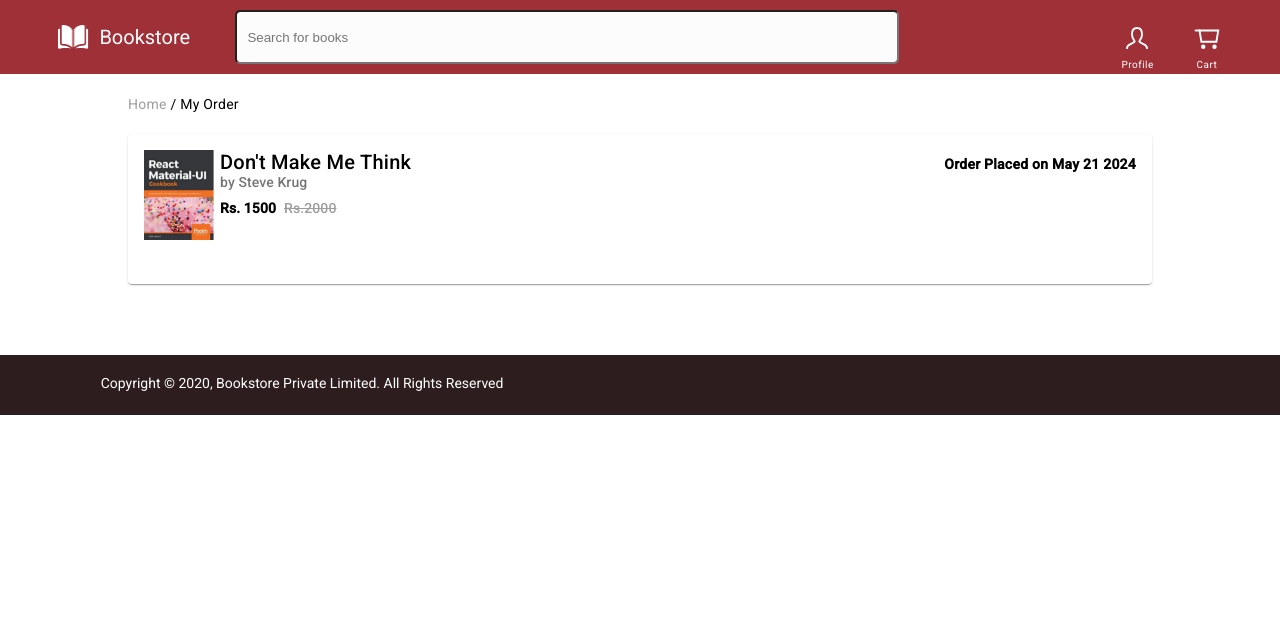
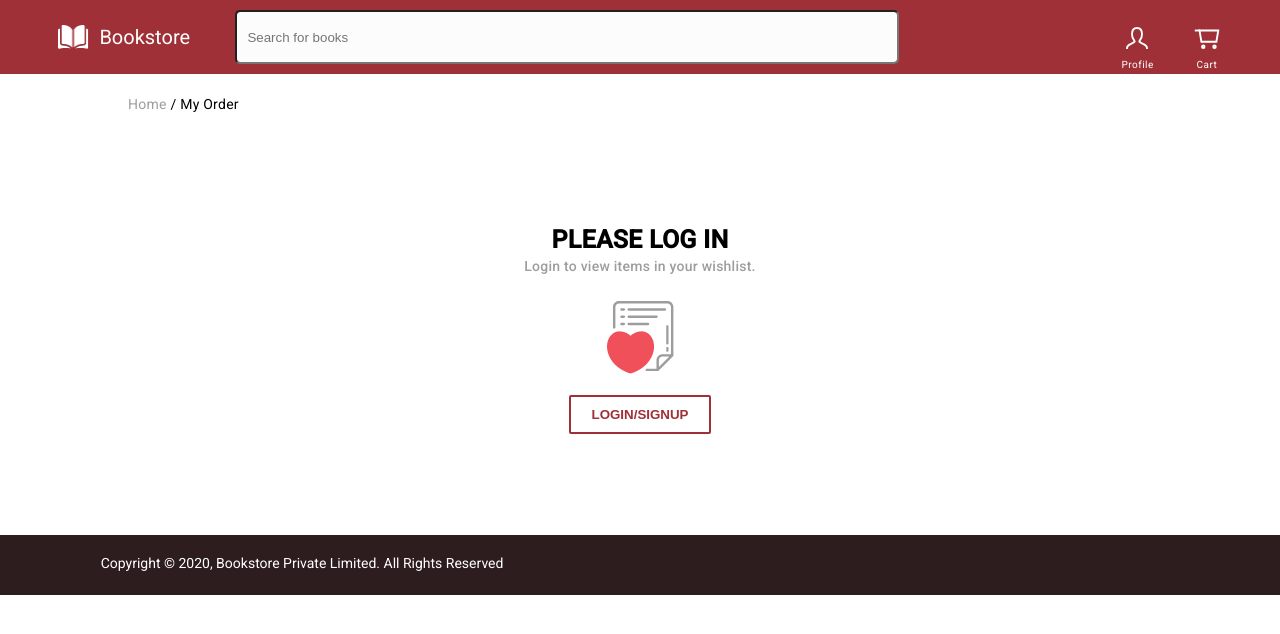
Before and after one commit to AbhishekGupta-193/Book-Store-App, an Angular app: page /header/myOrder in a window 1280 px wide. Shown: the top 634 px of the page. Built offline with nearby package versions, Linux system fonts and the light colour scheme.

Commit message:
Fixed Myodrers and WishList and MyCart pages when Logged and Logged Out

```diff
--- a/src/app/components/home/header/header.component.html
+++ b/src/app/components/home/header/header.component.html
@@ -43,7 +43,7 @@
     <button (click)="navigateToLogin()" class="login-button">LOGIN/SIGNUP</button>
     <hr style="color: #9d9d9d;">
     <div class="options">
-        <div [routerLink]="['/header/wishlist']" style="display: flex;justify-content: flex-start; cursor: pointer;">
+        <div [routerLink]="['/header/myOrder']" style="display: flex;justify-content: flex-start; cursor: pointer;">
             <img src="../../../../assets/Logo/bag.png" alt="My Orders" class="option-icon" style="margin-top: 5px;">
             <p style="color: #9d9d9d; margin-left: 10px; margin-top: 8px;">My Orders</p>
         </div>
--- a/src/app/components/home/my-cart/my-cart.component.html
+++ b/src/app/components/home/my-cart/my-cart.component.html
@@ -1,8 +1,29 @@
+<div *ngIf="isLoggedIn()">
+    <div class="main-container">
+      <div class="msg-container">
+        <div>
+          <span class="topmsg">PLEASE LOG IN</span>
+        </div>
+        <div class="msg">
+          <span class="loginViewmsg">Login to view items in your wishlist.</span>
+        </div>
+      </div>
+      <div class="imgdiv">
+        <img src="../../../../assets/wishlistlogin.png" alt="" />
+      </div>
+      <div class="btn-container">
+        <div class="btn">
+          <button [routerLink]="['/loginSignup']">LOGIN/SIGNUP</button>
+        </div>
+      </div>
+    </div>
+</div>
+
+<div *ngIf="!isLoggedIn()">
     <div class="nav"><span [routerLink]="['/header']" class="back">Home</span> / <span class="current">My Cart</span>
     </div>
     <div class="myCart">
         <div class="container1">
-
             <div class="title">
                 <h2>My Cart ({{cartItems.length}})</h2>
                 <div class="company">
@@ -164,9 +185,7 @@
             </div>
         </div>
     </div>
+</div>
 
 <app-footer></app-footer>
-
-
-
 <router-outlet></router-outlet>
--- a/src/app/components/home/my-cart/my-cart.component.scss
+++ b/src/app/components/home/my-cart/my-cart.component.scss
@@ -305,3 +305,54 @@ s{
 .container1::-webkit-scrollbar {
     display: none;
 }
+
+.main-container{
+    width: 40%;
+    margin-top: 13%;
+    margin-left: 30%;
+}
+.msg-container{
+    display: flex;
+    flex-direction: column;
+    align-items: center;
+    height: 30%;
+    margin-bottom: 10%;
+}
+.imgdiv{
+    height: 40%;
+    display: flex;
+    align-items: center;
+    justify-content: center;
+
+}
+.btn-container{
+    height: 30%;
+    display: flex;
+    justify-content: center;
+    margin-top: 8%;
+}
+.topmsg{
+    font-weight: 600;
+    font-size: 25px;
+    font: normal normal medium 25px/33px Roboto;
+}
+.msg{
+    margin-top: 1%;
+}
+.loginViewmsg{
+    color: #9D9D9D;
+    margin-top: 20%;
+    font-weight: 500;
+}
+button{
+    border: none;
+    background-color: white;
+    border: 2px solid #A03037;
+    padding: 10px;
+    padding-left: 20px;
+    padding-right: 20px;
+    border-radius: 2px;
+    color: #A03037;
+    font-weight: 600;
+    cursor: pointer;
+}
--- a/src/app/components/home/my-cart/my-cart.component.ts
+++ b/src/app/components/home/my-cart/my-cart.component.ts
@@ -105,4 +105,9 @@ export class MyCartComponent {
       }
     })
    }
+
+   isLoggedIn(){
+    if(localStorage.getItem('accessToken')==null) return true;
+    return false;
+  }
 }
--- a/src/app/components/home/my-order/my-order.component.html
+++ b/src/app/components/home/my-order/my-order.component.html
@@ -3,7 +3,7 @@
 </div>
 <div class="book-list">
       <!-- ONE DUMMY ORDER DATA TO SHOW -->
-  <mat-card class="book-card">
+  <!-- <mat-card class="book-card">
     <div style="display: flex; justify-content: space-between;">
       <mat-card-header>
         <div mat-card-avatar class="book-image">
@@ -19,7 +19,27 @@
         </b>
       </mat-card-content>
     </div>
-  </mat-card>
+  </mat-card> -->
+ <div class="loginlogoutDiv">
+  <div class="main-container">
+    <div class="msg-container">
+      <div>
+        <span class="topmsg">PLEASE LOG IN</span>
+      </div>
+      <div class="msg">
+        <span class="loginViewmsg">Login to view items in your wishlist.</span>
+      </div>
+    </div>
+    <div class="imgdiv">
+      <img src="../../../../assets/wishlistlogin.png" alt="" />
+    </div>
+    <div class="btn-container">
+      <div class="btn">
+        <button [routerLink]="['/loginSignup']">LOGIN/SIGNUP</button>
+      </div>
+    </div>
+  </div>
+</div>
 
   <!-- ORDERS DATA FROM LOCALSTORAGE -->
   <mat-card class="book-card" *ngFor="let order of myOrders">
--- a/src/app/components/home/my-order/my-order.component.scss
+++ b/src/app/components/home/my-order/my-order.component.scss
@@ -53,3 +53,59 @@
       padding-left: 8px;
       color: #9D9D9D;
   }
+
+  .main-container{
+    width: 40%;
+    margin-top: 15%;
+    margin-left: 30%;
+}
+.msg-container{
+    display: flex;
+    flex-direction: column;
+    align-items: center;
+    height: 30%;
+    margin-bottom: 10%;
+}
+.imgdiv{
+    height: 40%;
+    display: flex;
+    align-items: center;
+    justify-content: center;
+
+}
+.btn-container{
+    height: 30%;
+    display: flex;
+    justify-content: center;
+    margin-top: 8%;
+}
+.topmsg{
+    font-weight: 600;
+    font-size: 25px;
+    font: normal normal medium 25px/33px Roboto;
+}
+.msg{
+    margin-top: 1%;
+}
+.loginViewmsg{
+    color: #9D9D9D;
+    margin-top: 20%;
+    font-weight: 500;
+}
+button{
+    border: none;
+    background-color: white;
+    border: 2px solid #A03037;
+    padding: 10px;
+    padding-left: 20px;
+    padding-right: 20px;
+    border-radius: 2px;
+    color: #A03037;
+    font-weight: 600;
+    cursor: pointer;
+}
+
+.loginlogoutDiv{
+  width:50%;
+  margin-bottom: 50px;
+}
--- a/src/app/components/home/wishlist/wishlist.component.html
+++ b/src/app/components/home/wishlist/wishlist.component.html
@@ -16,7 +16,7 @@
     </div>
     <div class="btn-container">
       <div class="btn">
-        <button>LOGIN/SIGNUP</button>
+        <button [routerLink]="['/loginSignup']">LOGIN/SIGNUP</button>
       </div>
     </div>
   </div>
--- a/src/app/components/home/wishlist/wishlist.component.scss
+++ b/src/app/components/home/wishlist/wishlist.component.scss
@@ -172,7 +172,6 @@ button{
 //LATEST STYLINGS
 
 .wishListHeading{
-    margin-top: 20px;
     margin-left: 10%;
     font-size: 20px;
     font-weight: bold;
@@ -243,3 +242,8 @@ mat-icon{
     color: #9D9D9D;
     margin-left: 600px;
 }
+
+
+::ng-deep .wishListHeading[_ngcontent-ng-c429165868] {
+  margin-top: 0 !important;
+}
```
Lines whose indentation alone changed are shown as unchanged.
